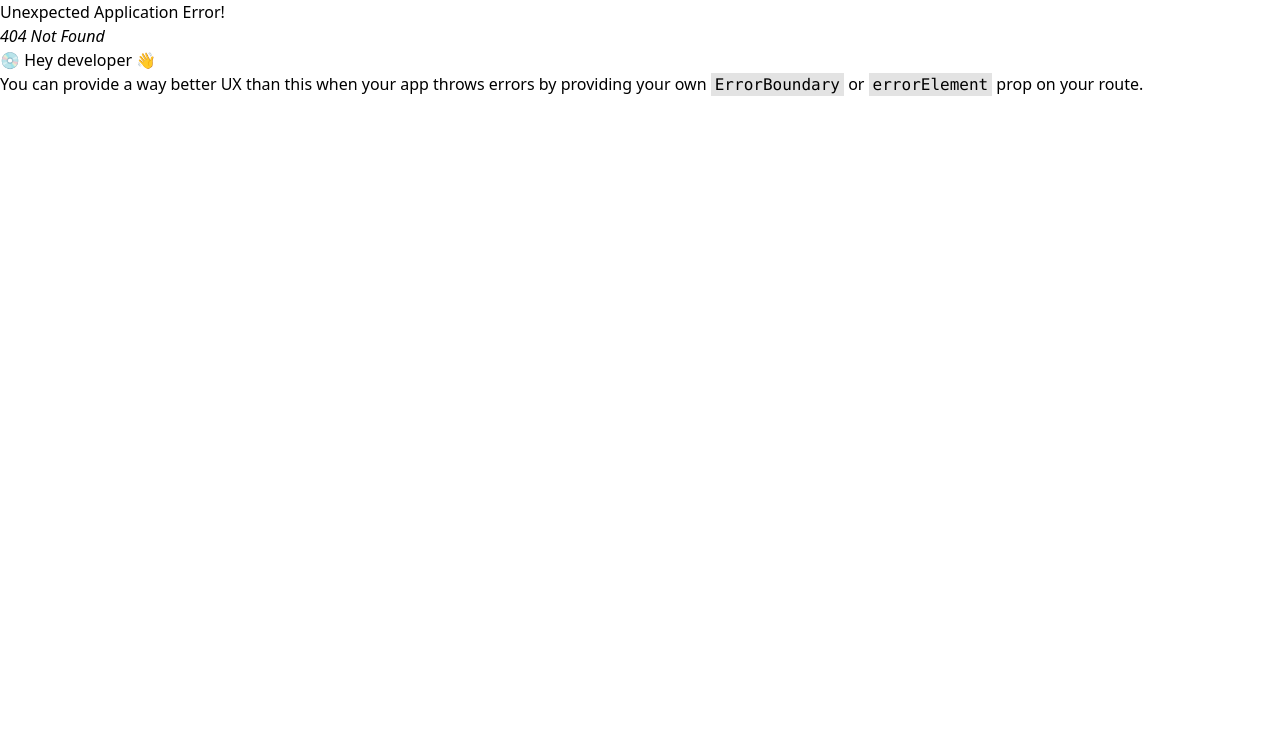
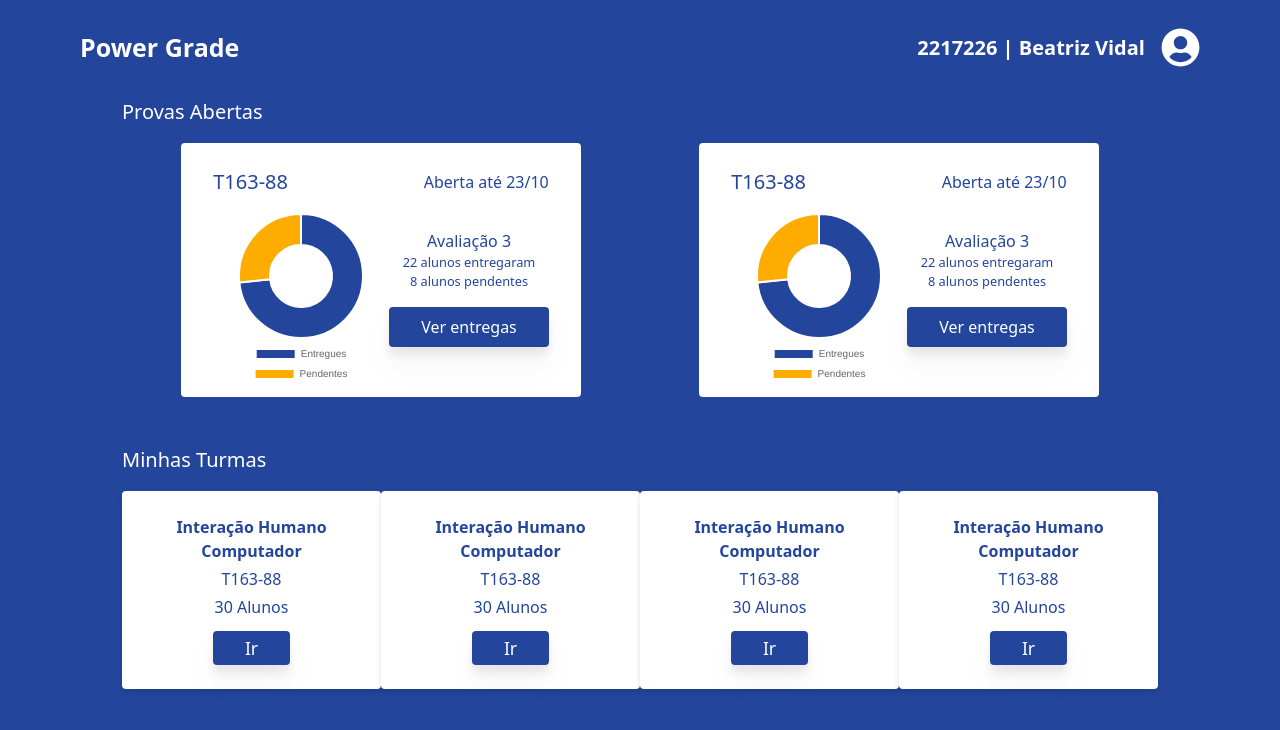
Before and after one commit to biavidalf/projeto-nuvem, a React (Vite) app: page /professor in a window 1280 px wide. Before the commit this address had no page. Shown: the top 730 px of the page. Built offline with nearby package versions, Linux system fonts and the light colour scheme.

Commit message:
Adicionando homepage do professor

```diff
--- a/package.json
+++ b/package.json
@@ -25,6 +25,11 @@
     "vite": "^3.1.4"
   },
   "dependencies": {
+    "chart.js": "^3.9.1",
+    "faker": "5.5.3",
+    "primeicons": "^6.0.1",
+    "primereact": "^8.7.2",
+    "react-chartjs-2": "^4.0.0",
     "react-icons": "^4.6.0",
     "react-router-dom": "^6.4.3"
   }
--- /dev/null
+++ b/src/components/DoughnutChartDemo.jsx
@@ -0,0 +1,37 @@
+import React from 'react';
+import { Chart as ChartJS, ArcElement, Tooltip, Legend } from 'chart.js';
+import { Doughnut } from 'react-chartjs-2';
+
+ChartJS.register(ArcElement, Tooltip, Legend);
+
+export const data = {
+  labels: ['Entregues', 'Pendentes'],
+  datasets: [
+    {
+      label: 'Entregas',
+      data: [22, 8],
+      backgroundColor: [
+        '#23459C',
+        '#FEAD00',
+      ]
+    },
+  ],
+};
+
+export const options = {
+  plugins: {
+    legend:   {
+      labels: {
+        // This more specific font property overrides the global property
+        font: {
+            size: 10
+        },
+      },
+      position: 'bottom'
+    }
+  }
+}
+
+export function DoughnutChart() {
+  return <Doughnut data={data} options={options} />;
+}
--- a/src/components/Navbar.jsx
+++ b/src/components/Navbar.jsx
@@ -2,7 +2,7 @@ import { FaUserCircle } from "react-icons/fa";
 
 export default function Navbar(){
   return (
-    <div className="w-full h-24 flex justify-between items-center px-20 text-white">
+    <div className="w-full h-24 flex justify-between items-center px-20 text-white mb-[-15px]">
       <h2 className="text-2xl font-semibold">Power Grade</h2>
       <div className="text-xl font-semibold flex items-center gap-4">
         {/* Matricula e nome do aluno */}
--- a/src/index.jsx
+++ b/src/index.jsx
@@ -2,6 +2,7 @@ import React from 'react'
 import ReactDOM from 'react-dom/client'
 import App from './App'
 import Login from './pages/Login';
+import ProfView from './pages/ProfView';
 import {
   createBrowserRouter,
   RouterProvider,
@@ -17,6 +18,10 @@ const router = createBrowserRouter([
   {
     path: "/login",
     element: <Login />,
+  },
+  {
+    path: "/professor",
+    element: <ProfView />,
   }
 ]);
 
--- a/src/pages/AlunoView.jsx
+++ b/src/pages/AlunoView.jsx
@@ -2,6 +2,7 @@ import NavBar from '../components/Navbar';
 import Title from '../components/Title';
 import Prova from '../components/Prova';
 import Nota from '../components/Nota';
+import {DoughnutChart} from '../components/DoughnutChartDemo';
 
 function ShortcutButton({ text }) {
   return (
@@ -89,6 +90,11 @@ export default function AlunoView() {
             <Nota />
           </div>
         </div>
+
+        <div className="w-1/4 bg-white rounded py-4 px-2">
+          <DoughnutChart />
+        </div>
+
       </main>
     </div>
   )
--- /dev/null
+++ b/src/pages/ProfView.jsx
@@ -0,0 +1,66 @@
+import NavBar from '../components/Navbar';
+import Title from '../components/Title';
+import Button from '../components/Button';
+import {DoughnutChart} from '../components/DoughnutChartDemo';
+
+function ProvaAberta(){
+   return (
+     <div className="bg-white rounded py-2 px-8 flex flex-col">
+       <div className="flex items-center justify-between">
+           <Title text="T163-88" color="blue" />
+          <div className="text-blue">Aberta até 23/10</div>
+       </div>
+
+       <div className="flex items-start justify-between">
+         <div className="w-44"><DoughnutChart /></div>
+          <div className="w-full mt-4 text-center text-blue flex flex-col items-center justify-center">
+            <div className="font-medium">Avaliação 3</div>
+            <div className="text-sm">22 alunos entregaram</div>
+            <div className="text-sm">8 alunos pendentes</div>
+            <button className="bg-blue px-8 py-2 text-white text-lg rounded mt-4 drop-shadow-xl">Ver entregas</button>
+          </div>
+       </div>
+      </div>
+   )
+}
+
+function Turma(){
+  return (
+    <div className="w-60 bg-white w-80 px-8 py-6 text-blue flex flex-col gap-1 items-center rounded drop-shadow-md ">
+    <div className="font-bold text-lg text-center">Interação Humano Computador</div>
+      <div className="text-md font-medium">T163-88</div>
+      <div className="text-md font-medium">30 Alunos</div>
+      <Button text="Ir" />
+    </div>
+  )
+}
+
+export default function ProfView() {
+  return (
+    <div className="w-full bg-blue min-h-100vh pb-14">
+      <nav>
+        <NavBar />
+      </nav>
+
+      <main className="flex flex-col items-start justify-start gap-8 min-h-screen max-w-screen-lx mx-auto px-8">
+        <div className="w-full">
+          <Title text="Provas Abertas" color="white" />
+          <div className="w-full flex justify-around">
+            <ProvaAberta />
+            <ProvaAberta />
+          </div>
+        </div>
+
+        <div className="w-full">
+          <Title text="Minhas Turmas" color="white" />
+          <div className="w-full flex justify-between">
+            <Turma />
+            <Turma />
+            <Turma />
+            <Turma />
+          </div>
+        </div>
+      </main>
+    </div>
+  )
+}
```
Also changed, not shown: 1 other file (tests, documents, lock files or other folders).
